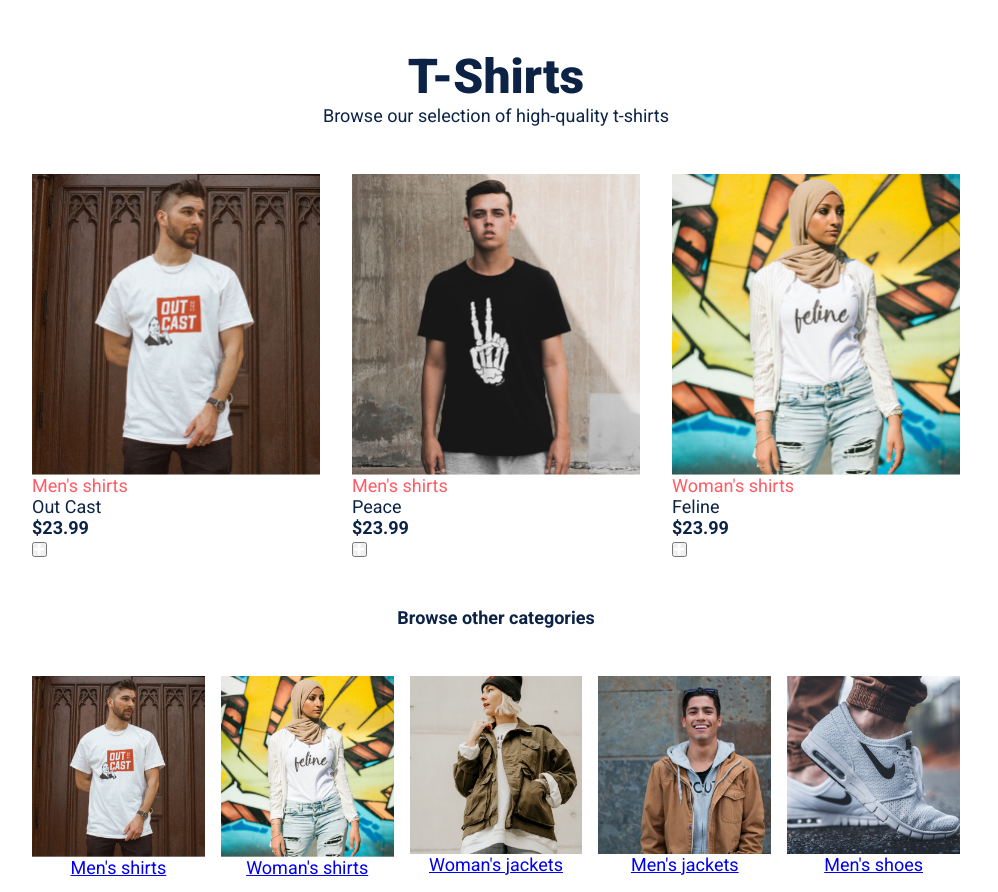
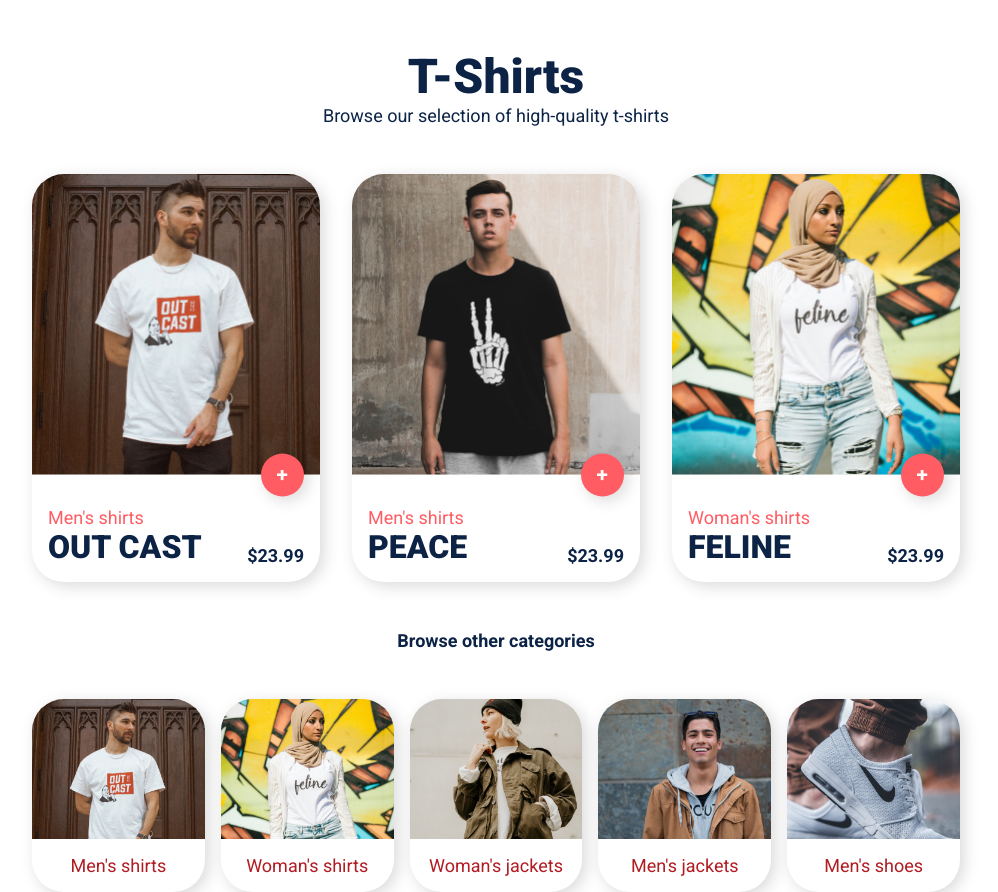
Before and after one commit to AngelCruzL/t-shirts, a website: page src/index.html in a window 1280 px wide. Shown: the whole page, without its empty margins (144-1142 px from the left). Drawn offline with nearby package versions, Linux system fonts and the light colour scheme; files that its build step writes are made by us from their sources.

Commit message:
Add block (card & button) styles

```diff
--- a/src/index.html
+++ b/src/index.html
@@ -38,12 +38,12 @@
           <div>
             <p class="price fw-bold">$23.99</p>
           </div>
-        </div>
 
-        <button type="button">
+          <button class="button" type="button">
             <span class="visually-hidden">add to cart</span>
             <img alt="" src="assets/plus-icon.svg">
           </button>
+        </div>
       </article>
 
       <article class="card" data-type="product">
@@ -61,12 +61,12 @@
           <div>
             <p class="price fw-bold">$23.99</p>
           </div>
-        </div>
 
-        <button type="button">
+          <button class="button" type="button">
             <span class="visually-hidden">add to cart</span>
             <img alt="" src="assets/plus-icon.svg">
           </button>
+        </div>
       </article>
 
       <article class="card" data-type="product">
@@ -84,12 +84,12 @@
           <div>
             <p class="price fw-bold">$23.99</p>
           </div>
-        </div>
 
-        <button type="button">
+          <button class="button" type="button">
             <span class="visually-hidden">add to cart</span>
             <img alt="" src="assets/plus-icon.svg">
           </button>
+        </div>
       </article>
     </div>
 
--- a/src/sass/style.scss
+++ b/src/sass/style.scss
@@ -116,3 +116,67 @@ body {
   font-size: $fs-700;
   font-weight: 900;
 }
+
+
+// Block
+.card {
+  $parent: &;
+  overflow: hidden;
+  border-radius: $size-32;
+  background-color: $neutral-100;
+  @extend %shadow;
+
+  &[data-type="product"] {
+    h2 {
+      font-size: $fs-600;
+      font-weight: 900;
+      text-transform: uppercase;
+    }
+
+    #{$parent}__content {
+      position: relative;
+      display: flex;
+      justify-content: space-between;
+      align-items: end;
+      gap: $size-16;
+      padding: $size-32 $size-16 $size-16;
+    }
+
+    .button {
+      position: absolute;
+      top: 0;
+      right: $size-16;
+      transform: translateY(-50%);
+    }
+  }
+
+  &[data-type="link-with-image"] {
+    color: $red-500;
+    text-decoration: none;
+    @include interactive-scale($neutral-100, $blue-800);
+
+    #{$parent}__content {
+      padding: $size-16 $size-12;
+    }
+
+    img {
+      block-size: 8.75rem;
+      inline-size: 100%;
+      object-fit: cover;
+      object-position: top center;
+    }
+  }
+}
+
+.button {
+  cursor: pointer;
+  display: inline-block;
+  border: 0;
+  border-radius: 100vw;
+  padding: $size-16;
+  background: $red-400;
+  color: $neutral-100;
+  text-decoration: none;
+  @extend %shadow;
+  @include interactive-scale($neutral-100, $red-500);
+}
```
Lines whose indentation alone changed are shown as unchanged.
